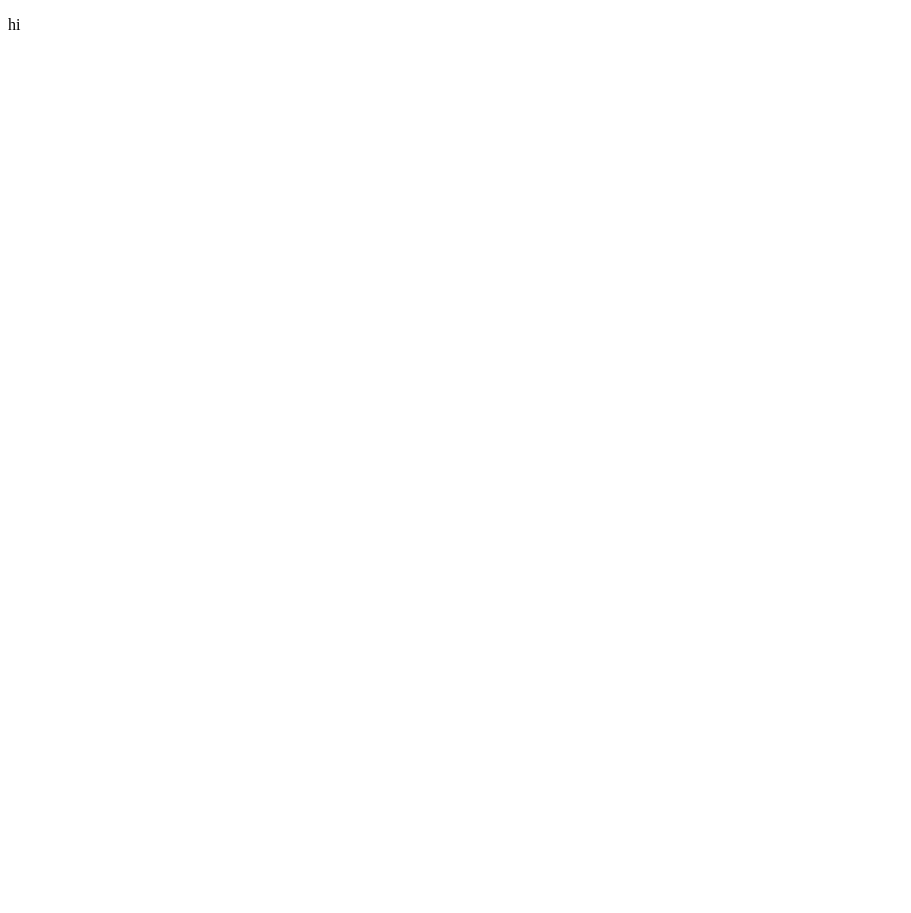
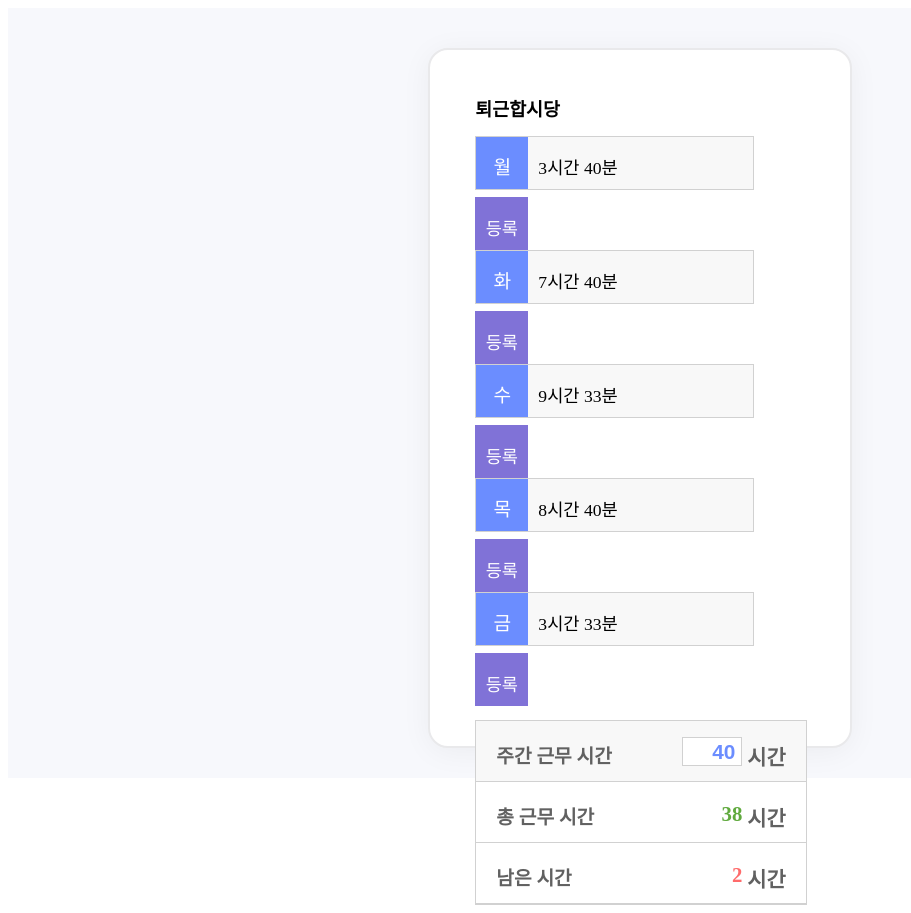
Before and after one commit to kyj980303/commuting_management_app, a React (Create React App) app: page / in a window 1280 px wide. Shown: the top 913 px of the page, without its empty margins (0-911 px from the left). Before the commit the page ends 800 px from the top, so only its background shows below. Built offline with nearby package versions, Linux system fonts and the light colour scheme.

Commit message:
Created Main Page
ing

```diff
--- a/package.json
+++ b/package.json
@@ -13,6 +13,7 @@
     "react": "^18.2.0",
     "react-dom": "^18.2.0",
     "react-scripts": "5.0.1",
+    "styled-components": "^6.0.0-rc.3",
     "typescript": "^4.9.5",
     "web-vitals": "^2.1.4"
   },
--- a/src/App.tsx
+++ b/src/App.tsx
@@ -1,12 +1,9 @@
 import React from "react";
+import { Main } from "./pages/Main";
 
 function App() {
   return (
-    <div className="App">
-      <header className="App-header">
-        <p>hi</p>
-      </header>
-    </div>
+    <Main/>
   );
 }
 
--- /dev/null
+++ b/src/components/Week.tsx
@@ -0,0 +1,74 @@
+import { styled } from "styled-components"
+
+interface Props {
+  title?: string
+  hour?: number
+  min?: number
+}
+
+const WeekList = styled.div`
+  width: 84%;
+  height: 52px;
+  background-color: #f8f8f8;
+  border: 1px solid #d1d1d1;
+  display: inline-block;
+  margin-right: 6.25px;
+  margin-bottom: 7px;
+`
+
+const Day = styled.span`
+  width: 52px;
+  height: 52px;
+  display: inline-block;
+  background-color: #6b8dff;
+  font-size: 1rem;
+  color: white;
+  text-align: center;
+  margin-top: 0px;
+`
+
+const DayContent = styled.p`
+  font-size: 1.2rem;
+  margin-top: 15px;
+`
+
+const TimeInput = styled.span`
+  padding-left: 10px;
+  font-size: 1.1rem;
+`
+
+const ControlBtn = styled.span`
+  cursor: pointer;
+  width: 53px;
+  height: 53px;
+  background-color: #8072d7;
+  display: inline-block;
+  color: white;
+  text-align: center;
+`
+
+const ControlBtnContent = styled.p`
+  font-size: 1.1rem;
+`
+
+export const Week = ({title, hour, min}:Props) => {
+  return (
+    <>
+      <WeekList>
+        <Day>
+          <DayContent>
+            {title}
+          </DayContent>
+        </Day>
+        <TimeInput>
+          {hour}시간 {min}분
+        </TimeInput>
+      </WeekList>
+      <ControlBtn>
+        <ControlBtnContent>
+          등록
+        </ControlBtnContent>
+      </ControlBtn>
+    </>
+  );
+};
--- a/src/index.tsx
+++ b/src/index.tsx
@@ -1,6 +1,7 @@
 import React from "react";
 import ReactDOM from "react-dom/client";
 import App from "./App";
+import { styled } from "styled-components";
 
 const root = ReactDOM.createRoot(
   document.getElementById("root") as HTMLElement
--- /dev/null
+++ b/src/pages/Main.tsx
@@ -0,0 +1,166 @@
+import { styled } from "styled-components"
+import { Week } from "../components/Week"
+
+interface Props {
+  color?: string
+}
+
+const MainDiv = styled.div`
+  width: 100%;
+  height: 730px;
+  background-color: #f7f8fc;
+  padding-top: 40px;
+`
+
+const ContentDiv = styled.div`
+  width: 33.489%;
+  height: 700px;
+  box-sizing: border-box;
+  background: #FFFFFF;
+  border: 2px solid #E9E9EB;
+  box-shadow: 0px 4px 30px rgba(0, 0, 0, 0.05);
+  border-radius: 20px;
+  margin: 0 auto;
+  padding: 45px;
+`
+
+const ContentTitle = styled.p`
+  margin: 0;
+  font-weight: bold;
+  font-size: 1.15rem;
+  margin-bottom: 15px;
+`
+
+const RecordDiv = styled.div`
+  width: 100%;
+  height: auto;
+  margin-bottom: 14px;
+`
+
+/* ----------------------------------------------------------------- */
+
+const CalculatedDiv = styled.div`
+  border: 1px solid #d1d1d1;
+  width: 100%;
+  height: auto;
+
+`
+
+const WeekTime = styled.div`
+  background-color: #f8f8f8;
+  height: 20px;
+  padding: 20px;
+  border-bottom: 1px solid #d1d1d1;
+`
+
+const WeekTitleSpan = styled.span`
+  font-size: 1.2rem;
+  font-weight: bold;
+  color: #616161;
+`
+
+const TimeSpan = styled.span`
+  float: right;
+  font-size: 1.3rem;
+  font-weight: bold;
+  color: #616161;
+`
+
+const TimeInput = styled.input`
+  float: right;
+  width: 50px;
+  height: 25px;
+  margin-top: -4px;
+  padding-right: 6px;
+  text-align: right;
+  margin-right: 5px;
+  font-size: 1.3rem;
+  font-weight: bold;
+  color: #6b8dff;
+  border: 1px solid #d1d1d1;
+
+`
+
+const CalculatedTime = styled.div`
+  border-bottom: 1px solid #d1d1d1;
+  background-color: white;
+  height: 20px;
+  padding: 20px;
+
+`
+
+const ResultTime = styled.span<Props>`
+  float: right;
+  font-size: 1.3rem;
+  font-weight: bold;
+  color: ${(props) => props.color};
+  margin-right: 5px;
+`
+
+const ResetBtn = styled.button`
+  width: 100%;
+  height: 50px;
+  background-color: #6b8dff;
+  color: #fff;
+  border: none;
+  margin-top: 10px;
+  font-size: 1rem;
+`
+
+export function Main() {
+  return (
+    <MainDiv>
+      <ContentDiv>
+        <ContentTitle>
+          퇴근합시당
+        </ContentTitle>
+        <RecordDiv>
+          <Week title="월" hour={3} min={40}/>
+          <Week title="화" hour={7} min={40}/>
+          <Week title="수" hour={9} min={33}/>
+          <Week title="목" hour={8} min={40}/>
+          <Week title="금" hour={3} min={33}/>
+        </RecordDiv>
+        <CalculatedDiv>
+          <WeekTime>
+            <WeekTitleSpan>
+              주간 근무 시간
+            </WeekTitleSpan>
+            <TimeSpan>
+              시간
+            </TimeSpan>
+            <TimeInput type="text" value="40"/>
+          </WeekTime>
+
+          <CalculatedTime>
+            <WeekTitleSpan>
+            총 근무 시간
+            </WeekTitleSpan>
+            <TimeSpan>
+              시간
+            </TimeSpan>
+            <ResultTime color="#60aa3e">
+              38
+            </ResultTime>
+          </CalculatedTime>
+
+          <CalculatedTime>
+            <WeekTitleSpan>
+              남은 시간
+            </WeekTitleSpan>
+            <TimeSpan>
+              시간
+            </TimeSpan>
+            <ResultTime color="#ff6b6b">
+              2
+            </ResultTime>
+          </CalculatedTime>
+
+        </CalculatedDiv>
+
+        <ResetBtn>시간 초기화</ResetBtn>
+      </ContentDiv>
+    </MainDiv>
+  )
+
+}
```
Also changed, not shown: 1 other file (tests, documents, lock files or other folders).
